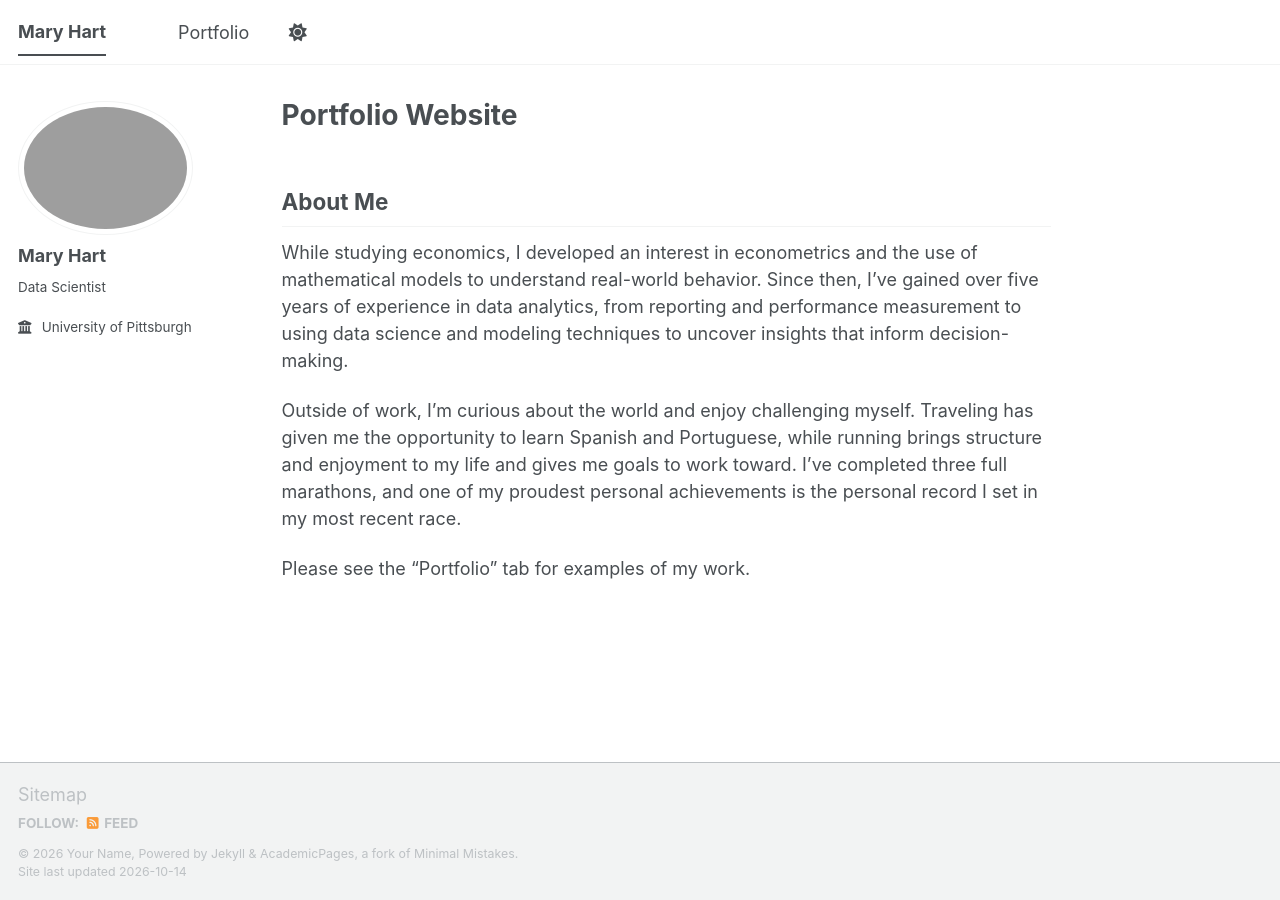
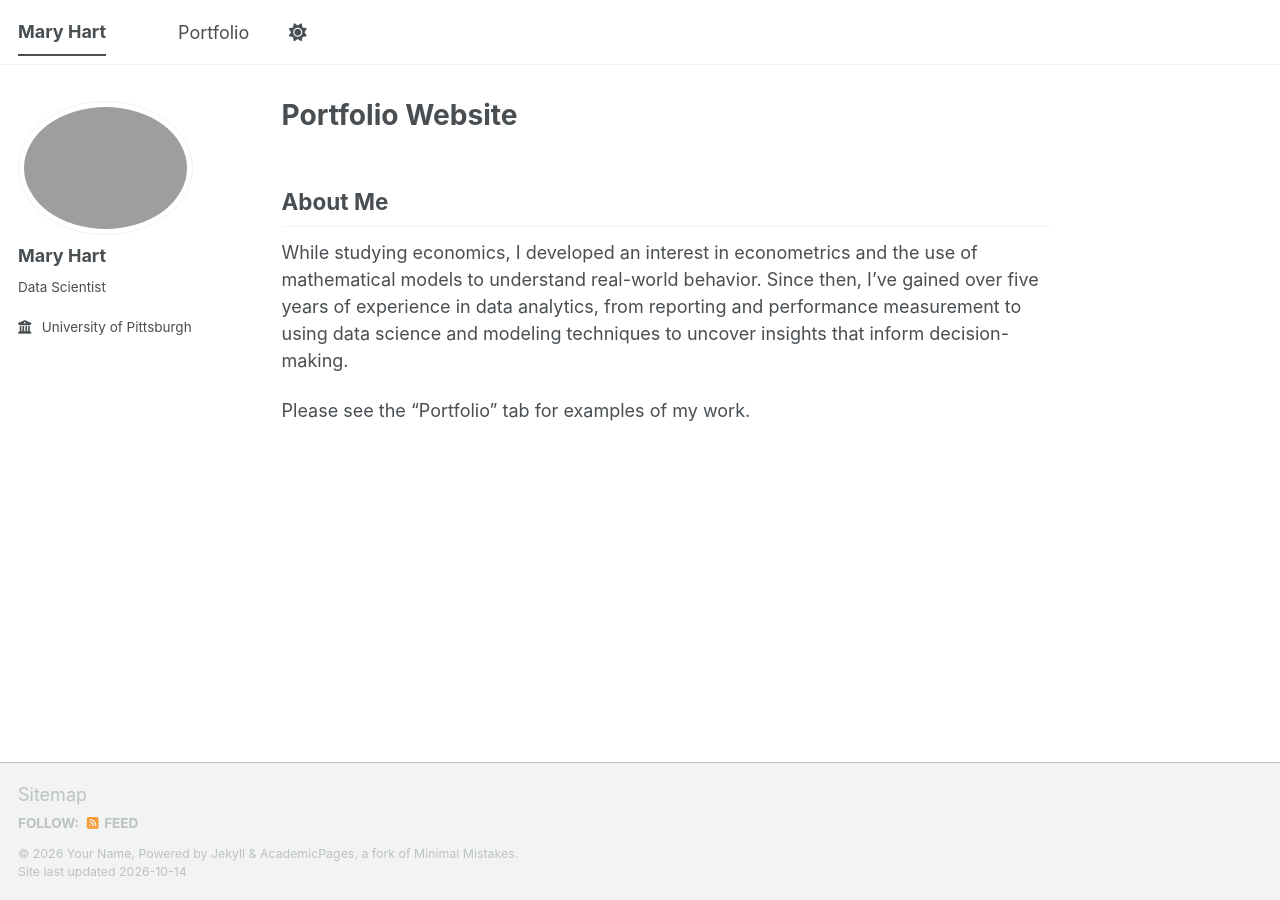
Before and after one commit to maryh-1/maryh-1.github.io, a Jekyll site: the page built from _pages/about.md, in a window 1280 px wide. Built offline with Jekyll 4.4.1, drawn with Linux system fonts in a browser that asks for light colours; a script bundle is joined from its source files by our own code; library files that are not in the unit come from our copies.

Commit message:
Update about.md

```diff
--- a/_pages/about.md
+++ b/_pages/about.md
@@ -11,7 +11,4 @@ redirect_from:
 
 While studying economics, I developed an interest in econometrics and the use of mathematical models to understand real-world behavior. Since then, I've gained over five years of experience in data analytics, from reporting and performance measurement to using data science and modeling techniques to uncover insights that inform decision-making.
 
-Outside of work, I'm curious about the world and enjoy challenging myself. Traveling has given me the opportunity to learn Spanish and Portuguese, while running brings structure and enjoyment to my life and gives me goals to work toward. I've completed three full marathons, and one of my proudest personal achievements is the personal record I set in my most recent race.
-
-
 Please see the "Portfolio" tab for examples of my work.
```
